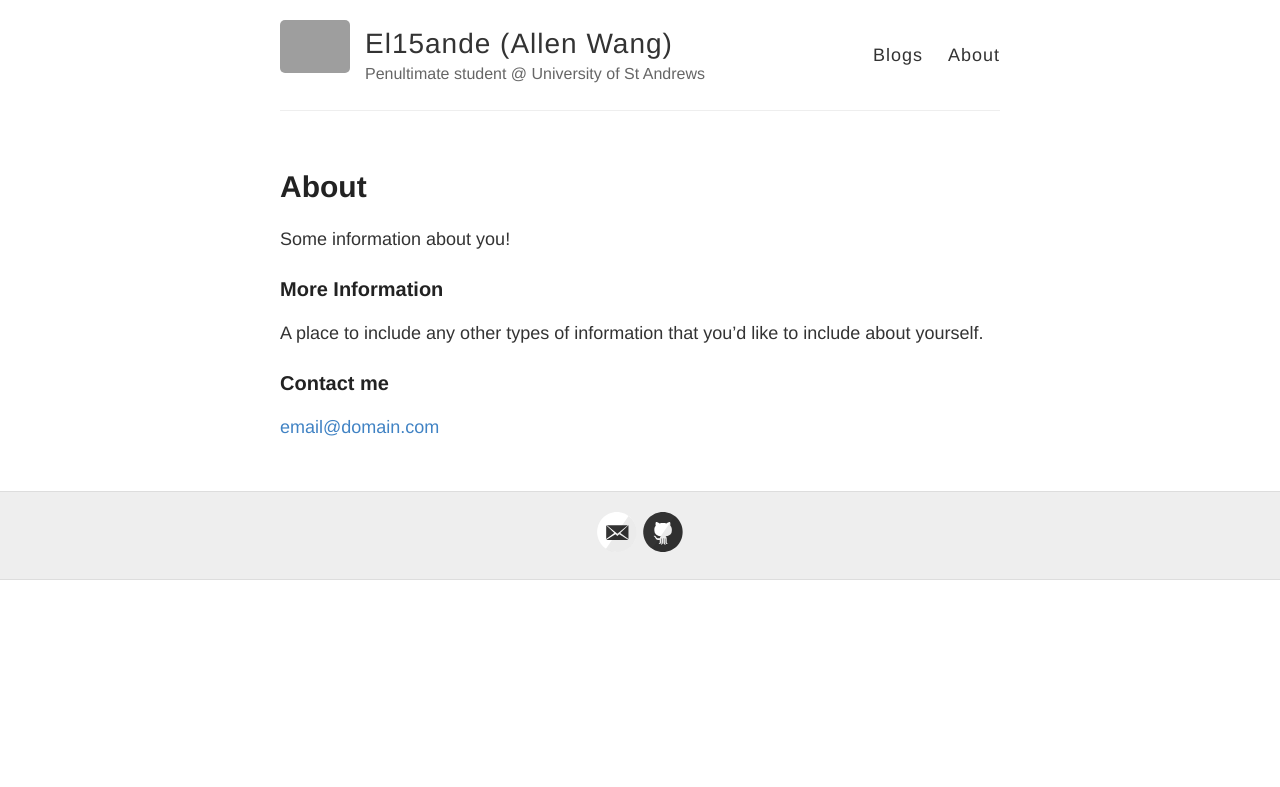
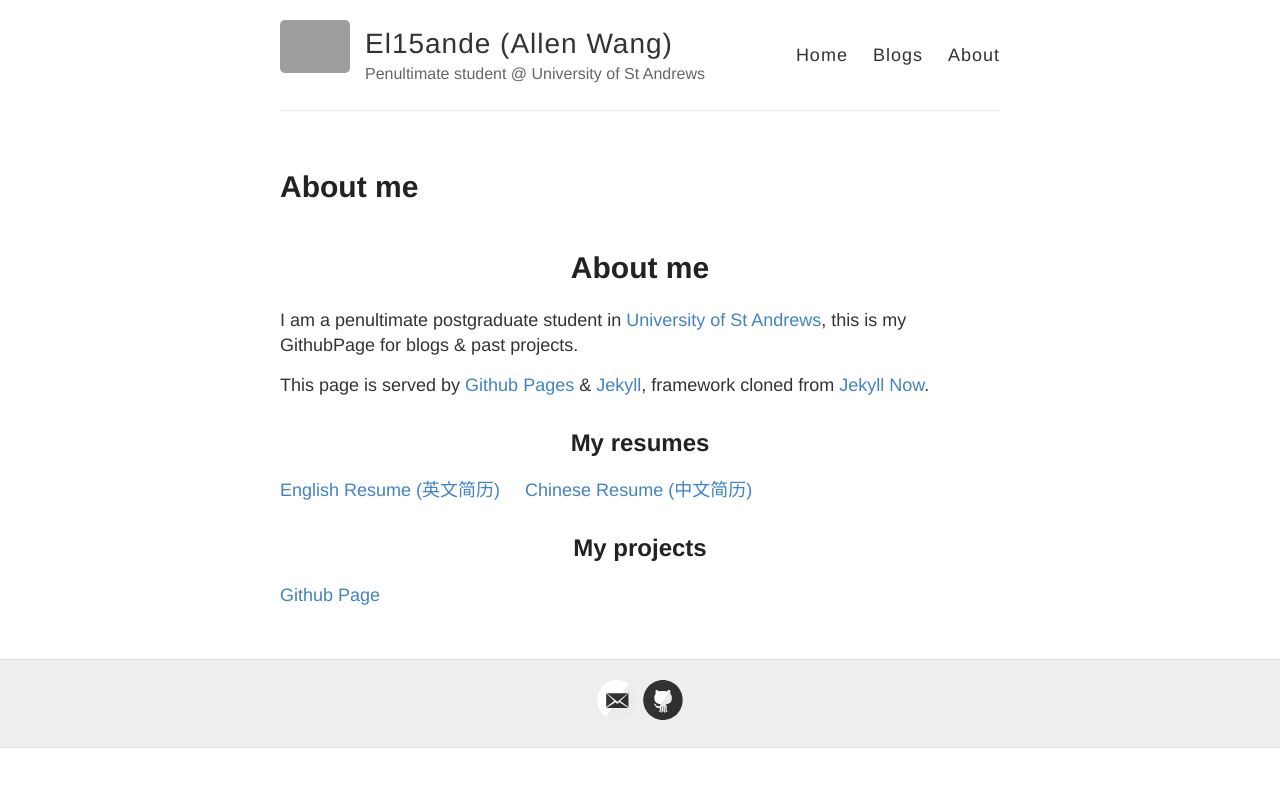
Before and after one commit to El15ande/El15ande.github.io, a Jekyll site: the page built from about.md, in a window 1280 px wide. Shown: the top 787 px of the page. Built offline with Jekyll 4.4.1, drawn with Linux system fonts in a browser that asks for light colours; our own code applies the rules of GitHub Pages for plain Markdown files; grey boxes are pictures that could not be loaded.

```diff
--- a/_layouts/default.html
+++ b/_layouts/default.html
@@ -1,7 +1,8 @@
 <!DOCTYPE html>
 <html>
   <head>
-    <title>{% if page.title %}{{ page.title }} – {% endif %}{{ site.name }} – {{ site.description }}</title>
+    <!-- <title>{% if page.title %}{{ page.title }} – {% endif %}{{ site.name }} – {{ site.description }}</title> -->
+    <title>El15ande's Github Page</title>
 
     {% include meta.html %}
 
@@ -27,7 +28,8 @@
           </div>
 
           <nav>
-            <a href="{{ site.baseurl }}/">Blogs</a>
+            <a href="{{ site.baseurl }}/">Home</a>
+            <a href="{{ site.baseurl }}/bloglist">Blogs</a>
             <a href="{{ site.baseurl }}/about">About</a>
           </nav>
         </header>
--- a/about.md
+++ b/about.md
@@ -1,15 +1,15 @@
 ---
 layout: page
-title: About
 permalink: /about/
 ---
 
-Some information about you!
+# <center>About me</center>
+I am a penultimate postgraduate student in [University of St Andrews](http://www.st-andrews.ac.uk/), this is my GithubPage for blogs & past projects.
 
-### More Information
+This page is served by [Github Pages](https://pages.github.com/) & [Jekyll](https://jekyllrb.com/), framework cloned from [Jekyll Now](https://github.com/barryclark/jekyll-now).
 
-A place to include any other types of information that you'd like to include about yourself.
+## <center>My resumes</center>
+[English Resume (英文简历)](../docs/Cn_Resume.pdf)&nbsp;&nbsp;&nbsp;&nbsp;&nbsp;[Chinese Resume (中文简历)](../docs/En_Resume_CompSci.pdf)
 
-### Contact me
-
-[email@domain.com](mailto:email@domain.com)
+## <center>My projects</center>
+[Github Page](https://github.com/El15ande/El15ande.github.io)
```
Also changed, not shown: bloglist.html (added, +11 -0 lines), index.html (+12 -15 lines), 2 other files.
